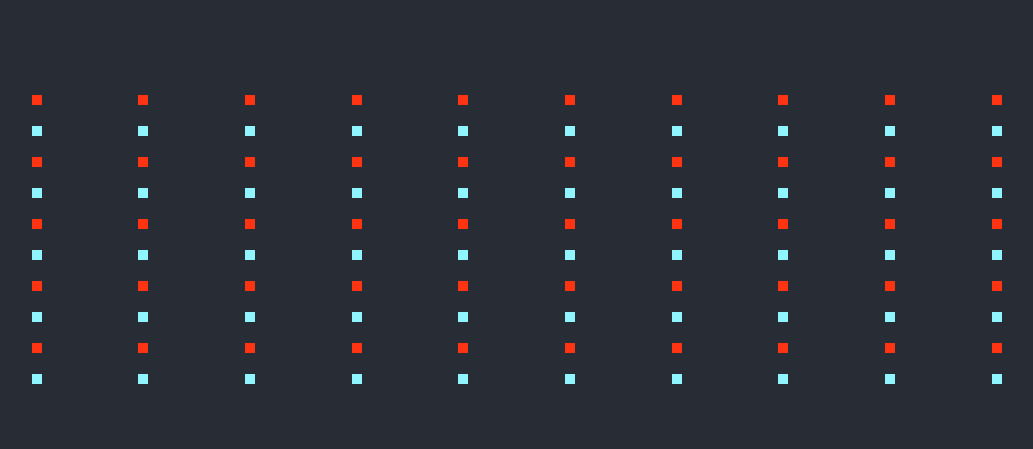
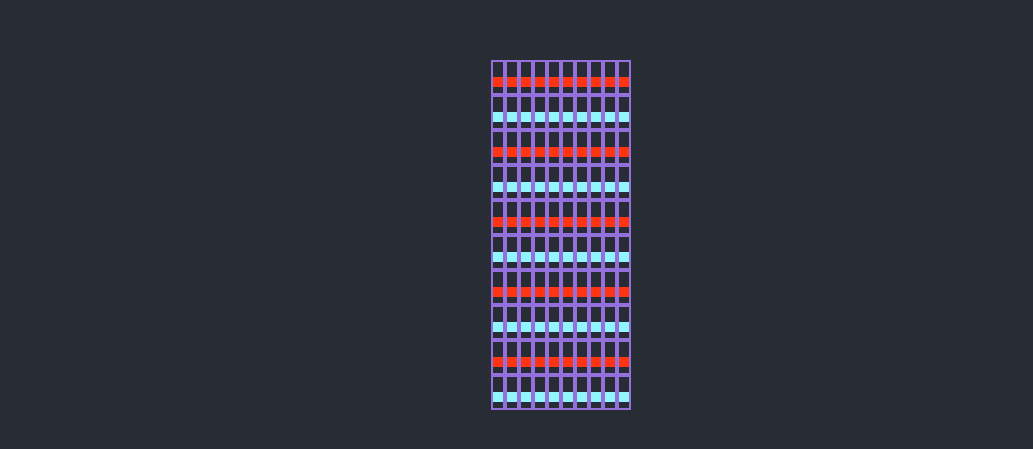
Before and after one commit to Neuman968/neuman-gameoflife, a React (Create React App) app: page / in a window 1280 px wide. Shown: the part 165-614 px from the top of the page, without its empty margins (79-1112 px from the left). Built offline with nearby package versions, Linux system fonts and the light colour scheme.

Commit message:
Working on spacing.. if grid layout works without mysterious padding issue.. we can continue.

```diff
--- a/src/components/CellRow.js
+++ b/src/components/CellRow.js
@@ -1,27 +1,25 @@
 import React from "react";
 import classes from './CellRow.module.css'
-import Grid from "@material-ui/core/Grid";
 
-const deadCell = <rect width="300" height="100" style={{
+const deadCell = <rect width="10" height="10" style={{
     fill: "#FF3412",
-    strokeWidth: 3,
+    // strokeWidth: 3,
     stroke: "#FF3412"
 }}/>
 
-const aliveCell = <rect width="300" height="100" style={{
+const aliveCell = <rect width="10" height="10" style={{
     fill: "#91F5FF",
-    strokeWidth: 3,
+    // strokeWidth: 3,
     stroke: "#91F5FF"
 }}/>
 
 const CellRow = (props) => {
     return props.cells.map((cellVal) => {
-        return <Grid item xs={2}>
-            {/*{cellVal}*/}
+        return <div className={classes.Cell}>
             <svg width="10" height="10">
                 { cellVal % 2 !== 0 ? aliveCell : deadCell}
             </svg>
-        </Grid>
+        </div>
     })
 };
 
--- a/src/components/CellRow.module.css
+++ b/src/components/CellRow.module.css
@@ -1,2 +1,3 @@
-.CellRow {
+.Cell {
+    border: 2px solid mediumpurple;
 }
--- a/src/components/CellWorld.js
+++ b/src/components/CellWorld.js
@@ -1,6 +1,7 @@
 import React from "react";
 import Grid from "@material-ui/core/Grid";
 import CellRow from "./CellRow";
+import classes from './CellWorld.module.css'
 
 const CellWorld = (props) => {
 
@@ -16,9 +17,9 @@ const CellWorld = (props) => {
         .map((idx) => {
             const startIdx = (idx * L);
             const endIdx = startIdx + L;
-            return <Grid item xs={1} spacing={1}>
+            return <div className={classes.CellRow}>
                 <CellRow cells={arr.slice(startIdx, endIdx)}/>
-            </Grid>
+            </div>
         });
 
     return <Grid
--- a/src/components/CellWorld.module.css
+++ b/src/components/CellWorld.module.css
@@ -1,3 +1,7 @@
 .CellWorld {
 
 }
+
+.CellRow {
+    /*border: 1px solid mediumpurple;*/
+}
```
